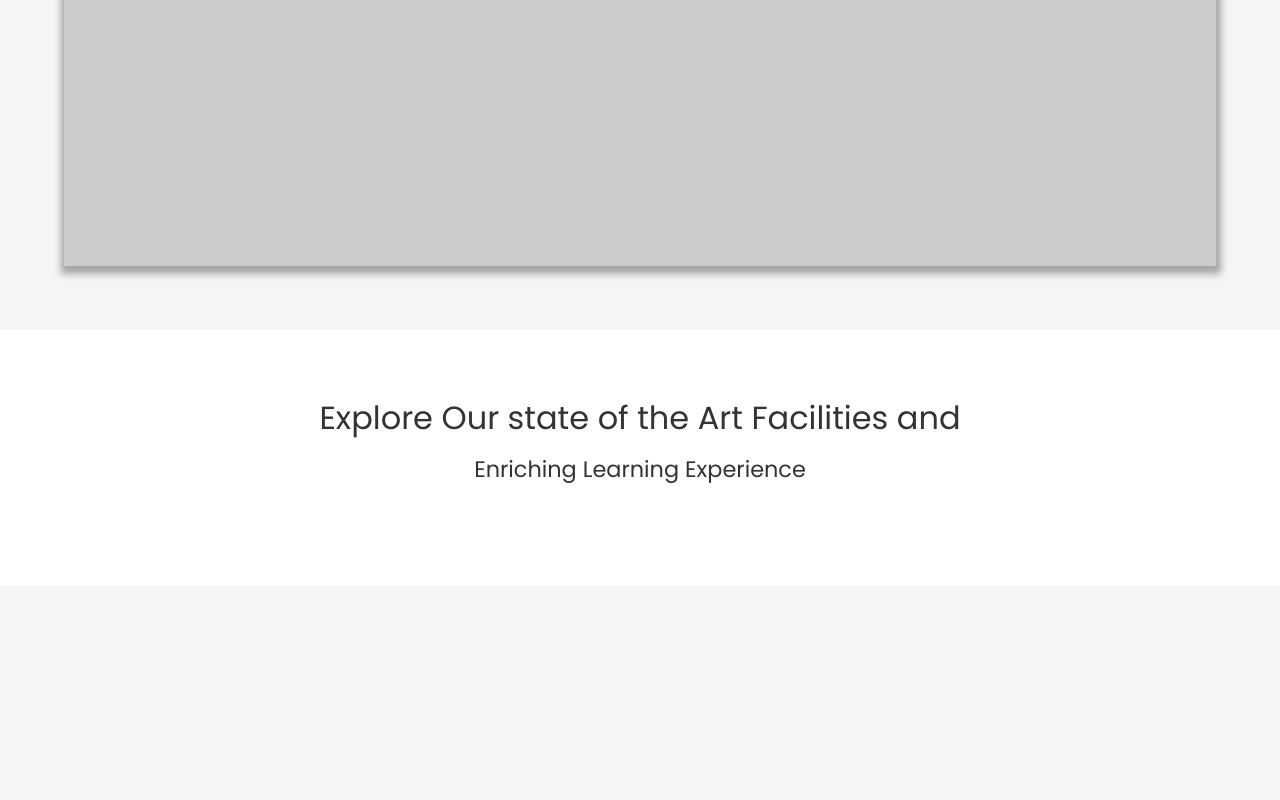
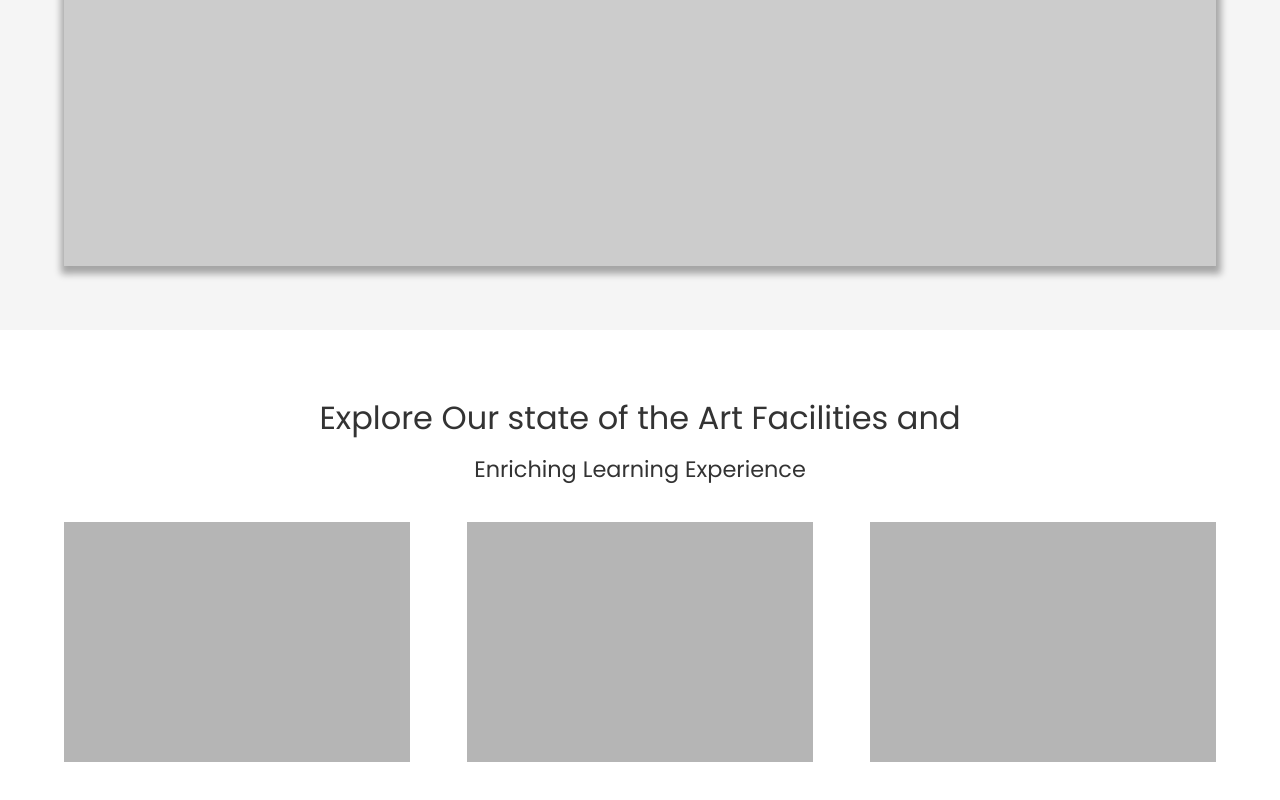
Before and after one commit to aaronBIOO/Website-Design, a plain HTML site: page index.html in a window 1280 px wide. Shown: the part 2107-2907 px from the top of the page. Before the commit the page ends 2693 px from the top, so only its background shows below. Drawn offline with Linux system fonts and the light colour scheme; a web font is replaced by a local one.

Commit message:
cards creation at explore our state of art facilities section

```diff
--- a/style.css
+++ b/style.css
@@ -130,6 +130,7 @@ button {
     box-shadow: 1px 4px 7px 4px rgba(0, 0, 0, 0.33);
 }
 
+/* Programs */
 .programs {
     padding: 4rem;
     background-color: white;
@@ -146,3 +147,18 @@ button {
     font-size: 1.4rem;
     font-weight: 400;
 }
+
+/* Program card */
+.program__cards {
+    display: flex;
+    justify-content: space-between;
+    gap: 1rem;
+    margin-top: 2rem;
+}
+
+.program__card {
+    background-color: #b5b5b5;
+    padding: 4rem;
+    width: 30%;
+    height: 15rem;
+}
```
